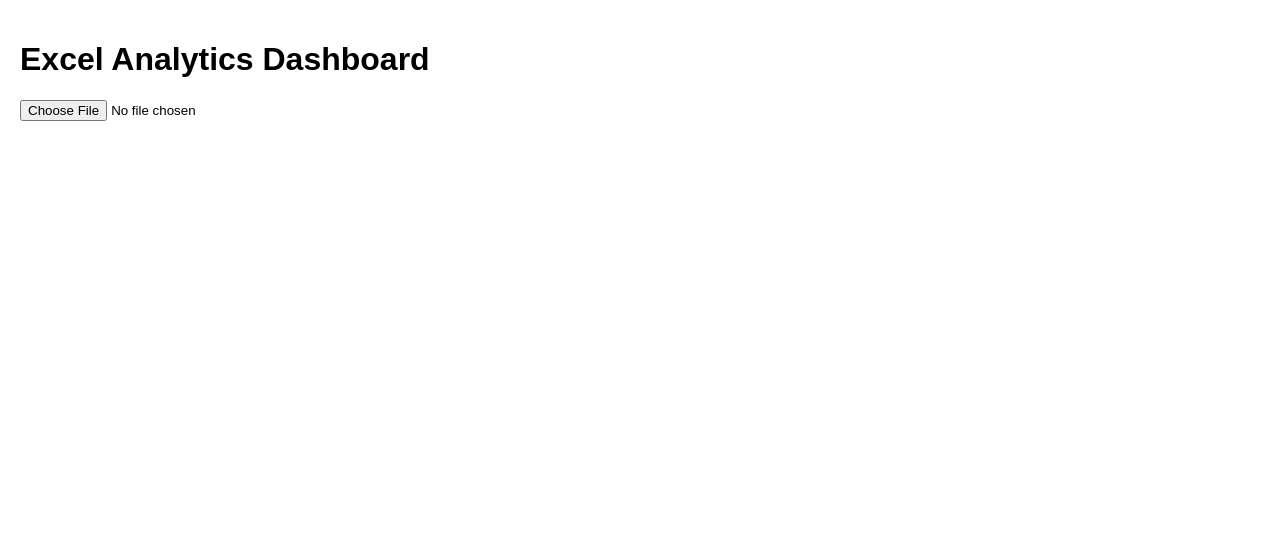
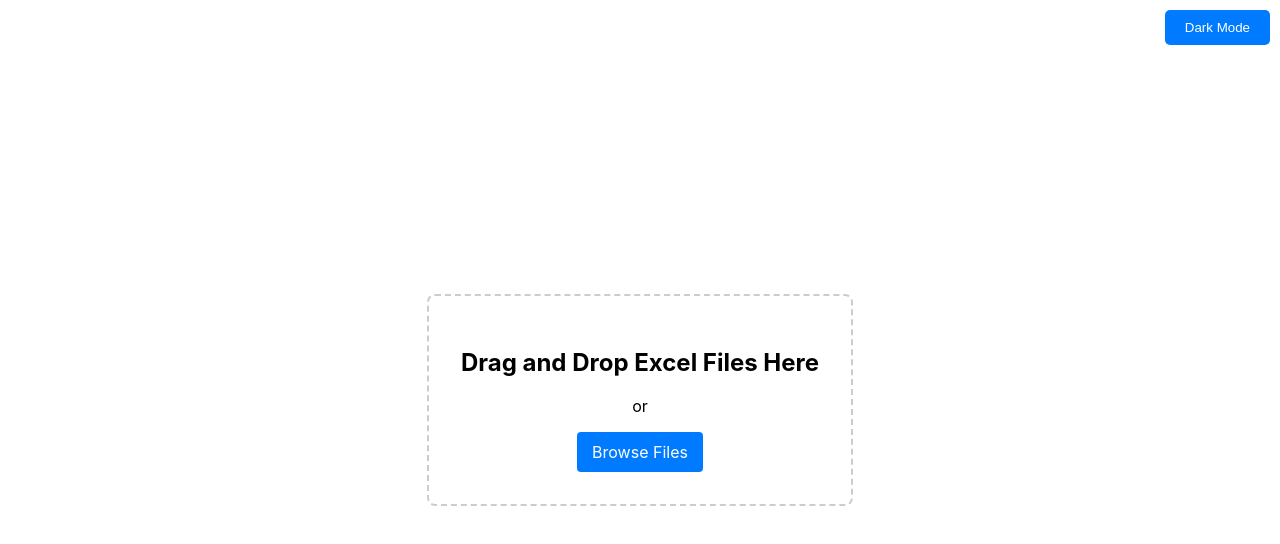
Before and after one commit to Vigneshxvicky/excel-analytics-platform, a React (Create React App) app in the folder frontend/: page / in a window 1280 px wide. Shown: the top 544 px of the page. Built offline with nearby package versions, Linux system fonts and the light colour scheme.

Commit message:
added the excel file upload and graph visualization is done in only bar graph

```diff
--- a/frontend/package.json
+++ b/frontend/package.json
@@ -8,10 +8,14 @@
     "@testing-library/react": "^16.3.0",
     "@testing-library/user-event": "^13.5.0",
     "axios": "^1.8.4",
+    "chart.js": "^4.4.9",
+    "prop-types": "^15.8.1",
     "react": "^19.1.0",
+    "react-chartjs-2": "^5.3.0",
     "react-dom": "^19.1.0",
     "react-scripts": "5.0.1",
-    "web-vitals": "^2.1.4"
+    "web-vitals": "^2.1.4",
+    "xlsx": "^0.18.5"
   },
   "scripts": {
     "start": "react-scripts start",
--- a/frontend/src/App.css
+++ b/frontend/src/App.css
@@ -1,38 +1,57 @@
-.App {
-  text-align: center;
+/* App.css */
+
+.app-container {
+  display: flex;
+  justify-content: center;
+  align-items: center;
+  height: 100vh;
+  position: relative;
+  transition: background-color 0.3s, color 0.3s;
 }
 
-.App-logo {
-  height: 40vmin;
-  pointer-events: none;
+.light-mode {
+  background-color: #ffffff;
+  color: #000000;
 }
 
-@media (prefers-reduced-motion: no-preference) {
-  .App-logo {
-    animation: App-logo-spin infinite 20s linear;
-  }
+.dark-mode {
+  background-color: #121212;
+  color: #ffffff;
 }
 
-.App-header {
-  background-color: #282c34;
-  min-height: 100vh;
-  display: flex;
-  flex-direction: column;
-  align-items: center;
-  justify-content: center;
-  font-size: calc(10px + 2vmin);
-  color: white;
+.dark-mode-toggle {
+  position: absolute;
+  top: 10px;
+  right: 10px;
+  padding: 10px 20px;
+  background-color: #007bff;
+  color: #fff;
+  border: none;
+  border-radius: 5px;
+  cursor: pointer;
 }
 
-.App-link {
-  color: #61dafb;
+.dark-mode-toggle:hover {
+  background-color: #0056b3;
 }
 
-@keyframes App-logo-spin {
-  from {
-    transform: rotate(0deg);
-  }
-  to {
-    transform: rotate(360deg);
-  }
+.drop-area {
+  padding: 2rem;
+  border: 2px dashed #ccc;
+  border-radius: 8px;
+  text-align: center;
+  transition: border-color 0.3s;
 }
+
+.drop-area.drag-active {
+  border-color: #007bff;
+}
+
+.btn {
+  display: inline-block;
+  padding: 10px 15px;
+  background-color: #007bff;
+  color: #fff;
+  border-radius: 4px;
+  cursor: pointer;
+}
--- a/frontend/src/App.jsx
+++ b/frontend/src/App.jsx
@@ -1,26 +1,172 @@
-// src/App.js
-import React, { useState } from 'react';
-import FileUpload from './components/FileUpload';
+// App.js
+import React, { useState } from "react";
+import * as XLSX from "xlsx";
+import { Bar } from "react-chartjs-2";
+import {
+  Chart as ChartJS,
+  CategoryScale,
+  LinearScale,
+  BarElement,
+  Title,
+  Tooltip,
+  Legend,
+} from "chart.js";
+import "./App.css"; // Create this CSS file for styling.
+
+ChartJS.register(CategoryScale, LinearScale, BarElement, Title, Tooltip, Legend);
 
 function App() {
-  const [fileData, setFileData] = useState(null);
+  const [dragging, setDragging] = useState(false);
+  const [filePreview, setFilePreview] = useState(null);
+  const [chartData, setChartData] = useState({ labels: [], datasets: [] });
+  const [darkMode, setDarkMode] = useState(false);
 
-  const handleFileUpload = (data) => {
-    // Save the parsed data from the uploaded file
-    setFileData(data);
-    console.log('Parsed Excel Data:', data);
+  // Handle file input change
+  const handleFileChange = (e) => {
+    const file = e.target.files[0];
+    if (file) {
+      previewFile(file);
+      parseExcel(file);
+    }
+  };
+
+  // Handle drag-and-drop of file
+  const handleDrop = (e) => {
+    e.preventDefault();
+    setDragging(false);
+    const file = e.dataTransfer.files[0];
+    if (file) {
+      previewFile(file);
+      parseExcel(file);
+    }
+  };
+
+  // Preview file name if it's a valid Excel file
+  const previewFile = (file) => {
+    if (
+      file.type === "application/vnd.openxmlformats-officedocument.spreadsheetml.sheet" ||
+      file.type === "application/vnd.ms-excel"
+    ) {
+      setFilePreview(file.name);
+    } else {
+      alert("Please upload a valid Excel file (.xls or .xlsx)");
+    }
+  };
+
+  // Parse the Excel file using SheetJS
+  const parseExcel = (file) => {
+    const reader = new FileReader();
+    reader.onload = (e) => {
+      const data = e.target.result;
+      const workbook = XLSX.read(data, { type: "binary" });
+      // Get the first worksheet
+      const worksheet = workbook.Sheets[workbook.SheetNames[0]];
+      // Convert the worksheet to JSON (array-of-arrays format)
+      const jsonData = XLSX.utils.sheet_to_json(worksheet, { header: 1 });
+      console.log("Parsed Excel data:", jsonData);
+
+      if (jsonData.length > 1) {
+        // Assuming the first row is headers, and subsequent rows have data:
+        // For example, column 0 for labels and column 1 for values.
+        const filteredData = jsonData.slice(1).filter((row) =>
+          row.length >= 2 &&
+          typeof row[1] === "string" &&
+          row[1].trim() !== "Select Month" &&
+          !row[1].includes("empty")
+        );
+
+        const labels = filteredData.map((row) => row[1]); // Extract valid months
+
+        // Adjust column index to match the correct numerical column in Excel
+// Example: If the correct numerical data is at index 2 or found via some other criteria:
+const datasetData = filteredData.map((row) =>
+  parseFloat(row[2]) || parseFloat(row.find(cell => typeof cell === 'number')) || 0
+);
+        setChartData({
+          labels: labels,
+          datasets: [
+            {
+              label: "My Data",
+              data: datasetData,
+              backgroundColor: "rgba(75, 192, 192, 0.4)",
+            },
+          ],
+        });
+      } else {
+        console.warn("Excel data is empty or has insufficient rows.");
+      }
+    };
+    reader.readAsBinaryString(file);
+  };
+
+  // Drag events
+  const handleDragOver = (e) => {
+    e.preventDefault();
+    setDragging(true);
+  };
+
+  const handleDragLeave = () => {
+    setDragging(false);
+  };
+
+  // Toggle dark mode
+  const toggleDarkMode = () => {
+    setDarkMode((prevMode) => !prevMode);
   };
 
   return (
-    <div style={{ padding: '20px', fontFamily: 'Arial, sans-serif' }}>
-      <h1>Excel Analytics Dashboard</h1>
-      <FileUpload onFileUploaded={handleFileUpload} />
-      {fileData && (
-        <div>
-          <h2>Parsed Data:</h2>
-          <pre>{JSON.stringify(fileData, null, 2)}</pre>
-        </div>
-      )}
+    <div
+      className={`app-container ${darkMode ? "dark-mode" : "light-mode"}`}
+      onDragOver={handleDragOver}
+      onDragLeave={handleDragLeave}
+      onDrop={handleDrop}
+    >
+      {/* Dark Mode Toggle Button */}
+      <button onClick={toggleDarkMode} className="dark-mode-toggle">
+        {darkMode ? "Light Mode" : "Dark Mode"}
+      </button>
+
+      {/* Drop area with dragging indicator */}
+      <div className={`drop-area ${dragging ? "drag-active" : ""}`}>
+        {filePreview ? (
+          <div>
+            <h3>File Preview: {filePreview}</h3>
+            <h4>Chart Representation:</h4>
+            <div style={{ width: "90%", height: "400px", margin: "0 auto" }}>
+              <Bar
+                data={chartData}
+                options={{
+                  responsive: true,
+                  plugins: {
+                    legend: {
+                      position: "top",
+                    },
+                    title: {
+                      display: true,
+                      text: "Excel Data Chart",
+                    },
+                  },
+                }}
+              />
+            </div>
+          </div>
+        ) : (
+          <>
+            <h2>Drag and Drop Excel Files Here</h2>
+            <p>or</p>
+            <input
+              type="file"
+              accept=".xls,.xlsx"
+              onChange={handleFileChange}
+              style={{ display: "none" }}
+              id="fileInput"
+            />
+            <label htmlFor="fileInput" className="btn">
+              Browse Files
+            </label>
+          </>
+        )}
+      </div>
     </div>
   );
 }
```
Also changed, not shown: frontend/src/components/ChartGenerator.jsx (added, +40 -0 lines), 1 other file (tests, documents, lock files or other folders).
